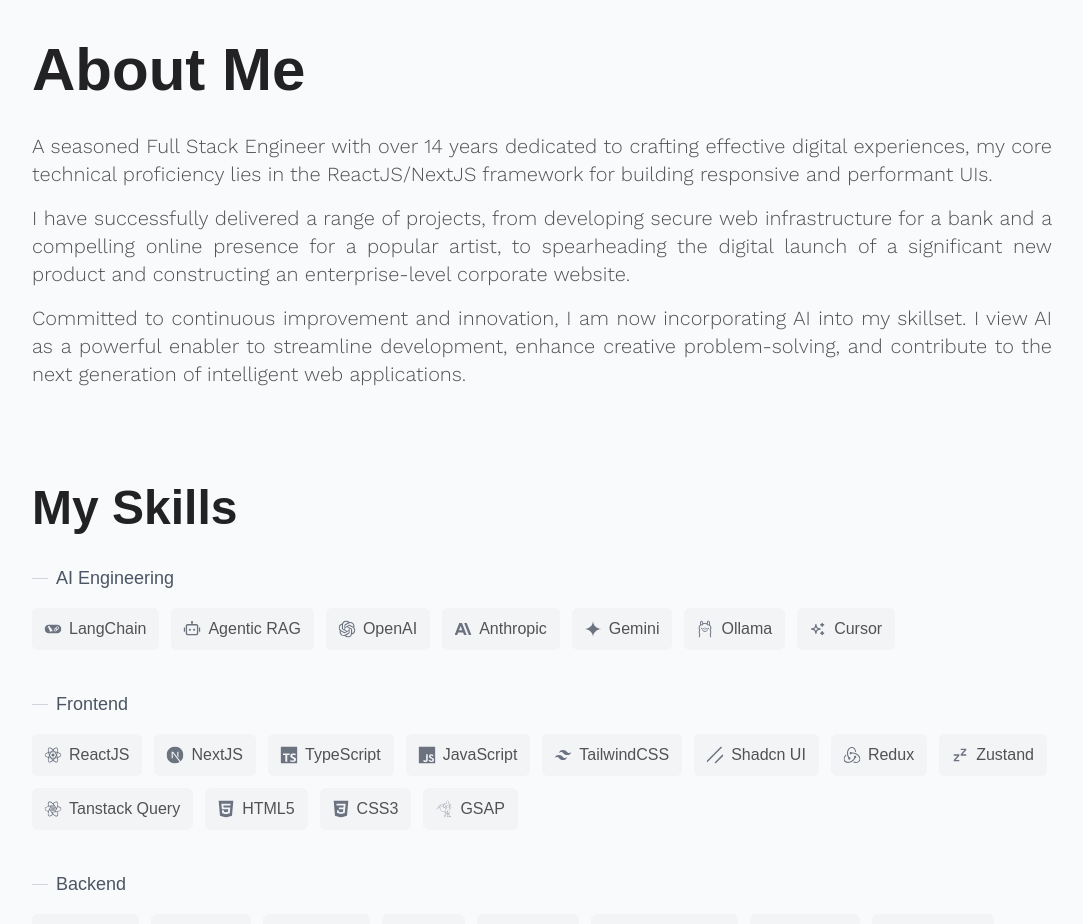
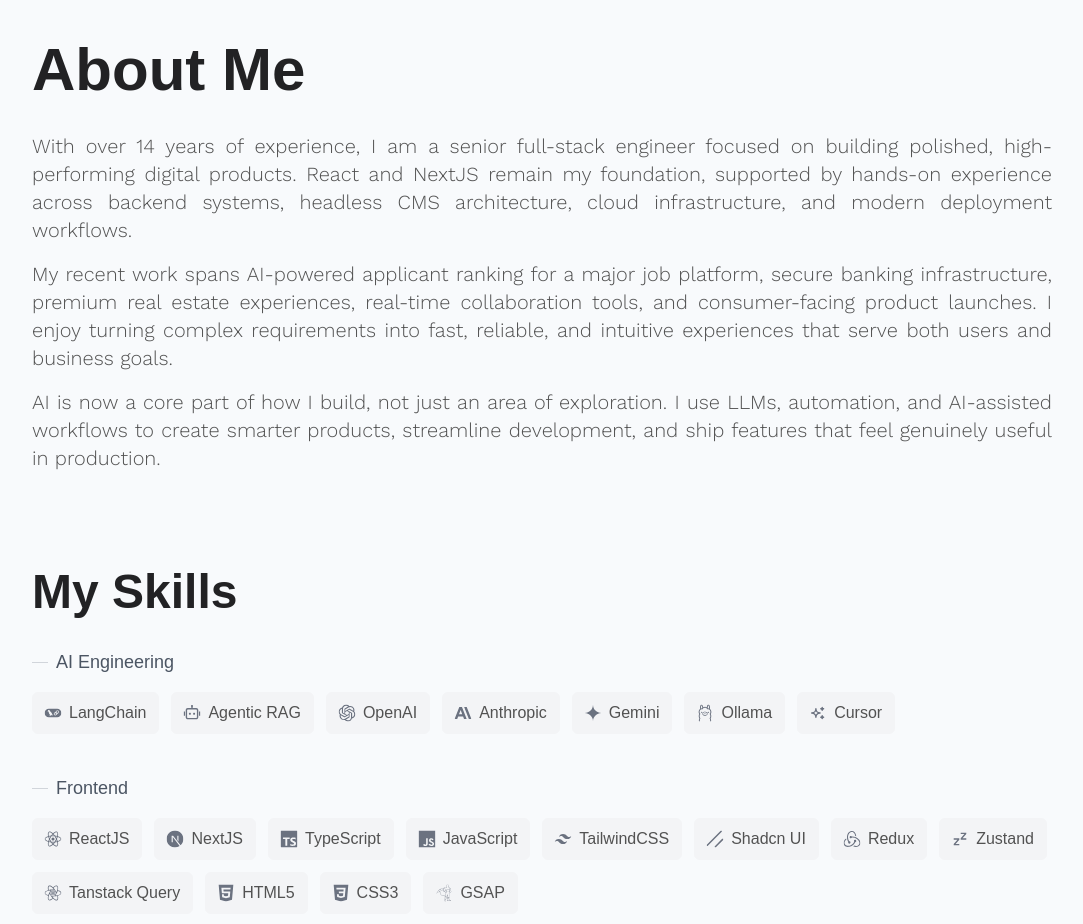
Before and after one commit to loq24/latest-portfolio, a Next.js app: page / in a window 1280 px wide. Shown: the part 840-1764 px from the top of the page, without its empty margins (98-1181 px from the left). Built offline with nearby package versions, Linux system fonts and the light colour scheme; a web font is replaced by a local one.

Commit message:
feat: update About Me

```diff
--- a/components/about/About.tsx
+++ b/components/about/About.tsx
@@ -14,23 +14,25 @@
       <div className="mb-9 w-full lg:mb-0">
         <Heading>About Me</Heading>
         <Text className="mb-4">
-          A seasoned Full Stack Engineer with over 14 years dedicated to
-          crafting effective digital experiences, my core technical proficiency
-          lies in the ReactJS/NextJS framework for building responsive and
-          performant UIs.
+          With over 14 years of experience, I am a senior full-stack engineer
+          focused on building polished, high-performing digital products. React
+          and NextJS remain my foundation, supported by hands-on experience
+          across backend systems, headless CMS architecture, cloud
+          infrastructure, and modern deployment workflows.
         </Text>
         <Text className="mb-4">
-          I have successfully delivered a range of projects, from developing
-          secure web infrastructure for a bank and a compelling online presence
-          for a popular artist, to spearheading the digital launch of a
-          significant new product and constructing an enterprise-level corporate
-          website.
+          My recent work spans AI-powered applicant ranking for a major job
+          platform, secure banking infrastructure, premium real estate
+          experiences, real-time collaboration tools, and consumer-facing
+          product launches. I enjoy turning complex requirements into fast,
+          reliable, and intuitive experiences that serve both users and
+          business goals.
         </Text>
         <Text className="mb-4">
-          Committed to continuous improvement and innovation, I am now
-          incorporating AI into my skillset. I view AI as a powerful enabler to
-          streamline development, enhance creative problem-solving, and
-          contribute to the next generation of intelligent web applications.
+          AI is now a core part of how I build, not just an area of
+          exploration. I use LLMs, automation, and AI-assisted workflows to
+          create smarter products, streamline development, and ship features
+          that feel genuinely useful in production.
         </Text>
       </div>
       <div className="flex w-full flex-col items-start justify-center">
```
